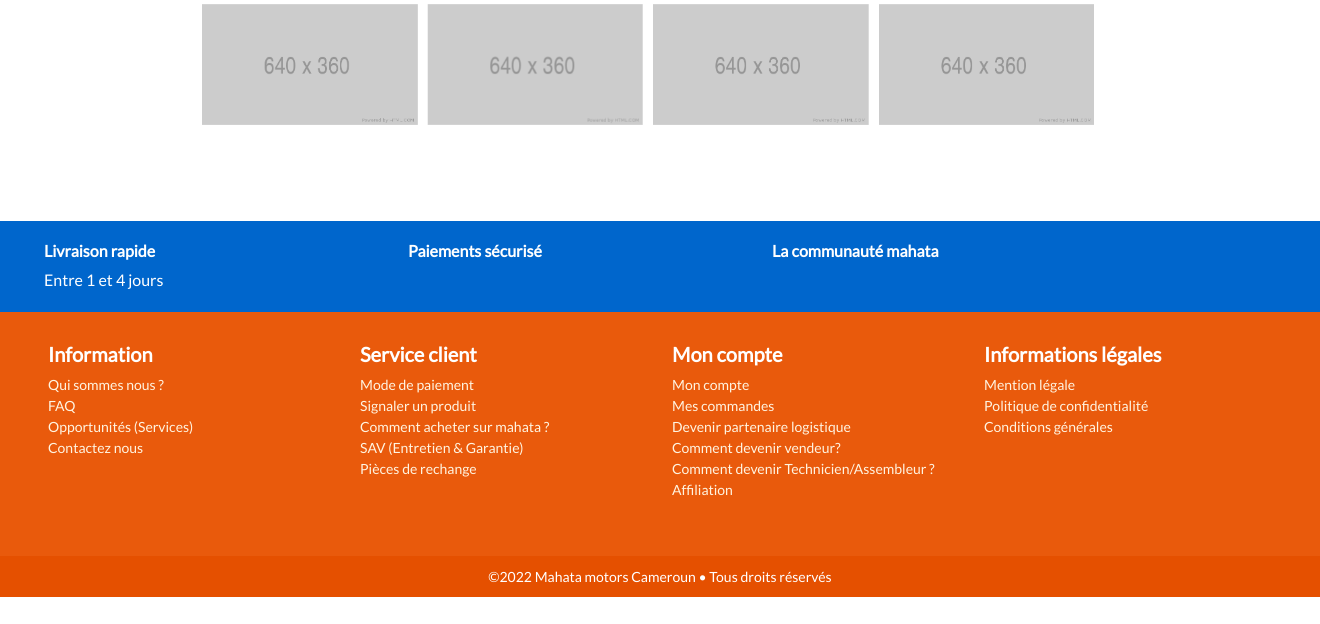
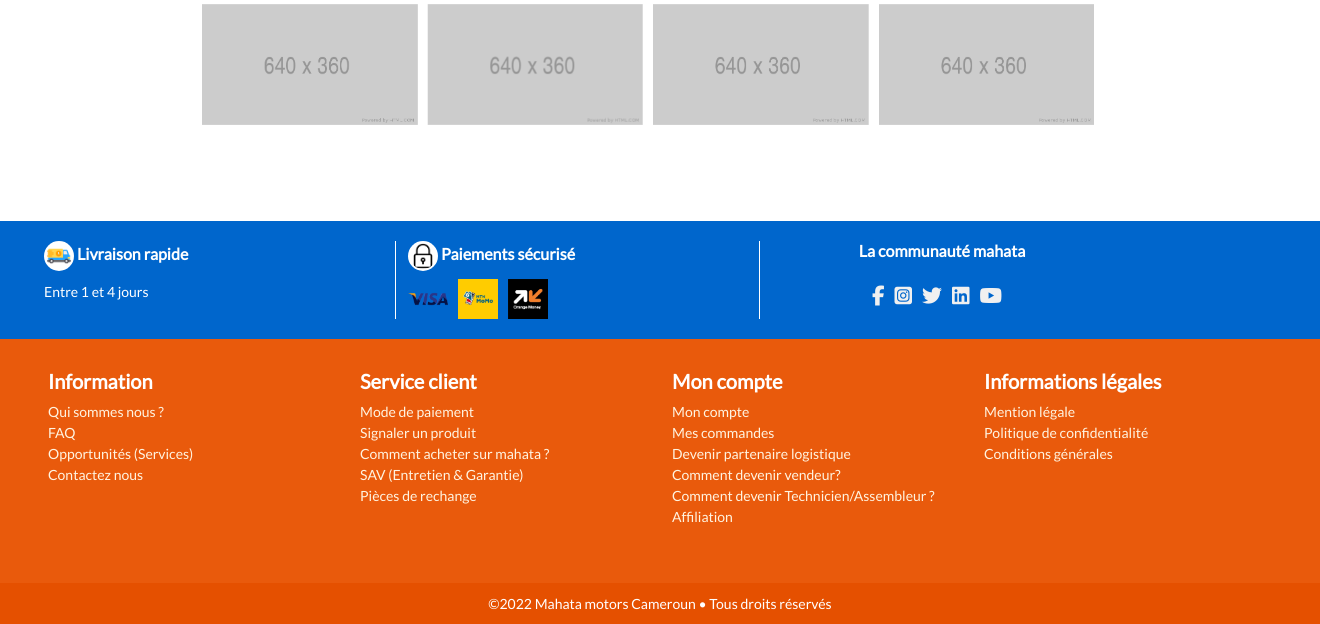
Before and after one commit to etali-m/mahata_motors, a Django app: page / in a window 1320 px wide; the page is wider, and only the part inside the window is pictured. Shown: the part 3987-4611 px from the top of that part. Before the commit the page ends 4584 px from the top of that part, so only its background shows below. Run offline with Django 4.2, Linux system fonts and the light colour scheme; data that the repository does not hold is empty; some libraries are stand-ins or nearby versions.

Commit message:
prefooter

```diff
--- a/static/css/app.css
+++ b/static/css/app.css
@@ -389,10 +389,39 @@
 	padding: 20px;
 }
 
+.prefooter_div{
+	border-right: 1px solid white;
+}
+
+
 .prefooter h6{
 	font-size: 16px;
 	color:white;
 	font-weight: 600;
+}
+
+.prefooter h6 > img{
+	width: 30px;
+	height: 30px;
+	border-radius: 50%;
+	padding:2px;
+	background-color: white;
+}
+
+.paiementblock > img{
+	width: 40px;
+	height: 40px;
+	margin-right: 10px;
+}
+
+.communityblock{
+	margin-top: 20px;
+}
+
+.communityblock > a{
+	font-size: 20px;
+	margin-right: 10px;
+	color:#f0f0f0;
 }
 
 
--- a/templates/base.html
+++ b/templates/base.html
@@ -154,18 +154,27 @@
 
   <div class="prefooter">
     <div class="row container">
-       <div class="col-md-4">
-        <h6>Livraison rapide</h6>
-        <span>Entre 1  et 4 jours</span>
+       <div class="col-md-4 col-sm-12 prefooter_div">
+        <h6> <img src="{% static '/images/fast-delivery.png' %}" alt="">&nbsp;Livraison rapide</h6>
+        <span style="font-size: 14px;">Entre 1  et 4 jours</span>
        </div>
-       <div class="col-md-4">
-        <h6>Paiements sécurisé</h6>
-        <div class="paiementblock d-flex justify-content-center">
-
+       <div class="col-md-4 col-sm-12 prefooter_div">
+        <h6> <img src="{% static 'images/padlock.png' %}" alt=""> Paiements sécurisé</h6>
+        <div class="paiementblock d-flex">
+          <img src="{% static 'images/visa.png' %}" alt="">
+          <img src="{% static 'images/mtnmomo.png' %}" alt="">
+          <img src="{% static 'images/orangemoney.png' %}" alt="">
         </div>
        </div>
-       <div class="col-md-4">
+       <div class="col-md-4 col-sm-12 text-center">
         <h6>La communauté mahata</h6>
+        <div class="communityblock d-flex justify-content-center">
+          <a href=""><i class="fab fa-facebook-f"></i></a>
+          <a href=""><i class="fab fa-instagram-square"></i></a>
+          <a href=""><i class="fab fa-twitter"></i></a>
+          <a href=""><i class="fab fa-linkedin"></i></a>
+          <a href=""><i class="fab fa-youtube"></i></a>
+        </div>
        </div>
     </div>
   </div>
```
Also changed, not shown: static/images/fast-delivery.png (added), static/images/padlock.png (added), static/images/visa.png (added).
